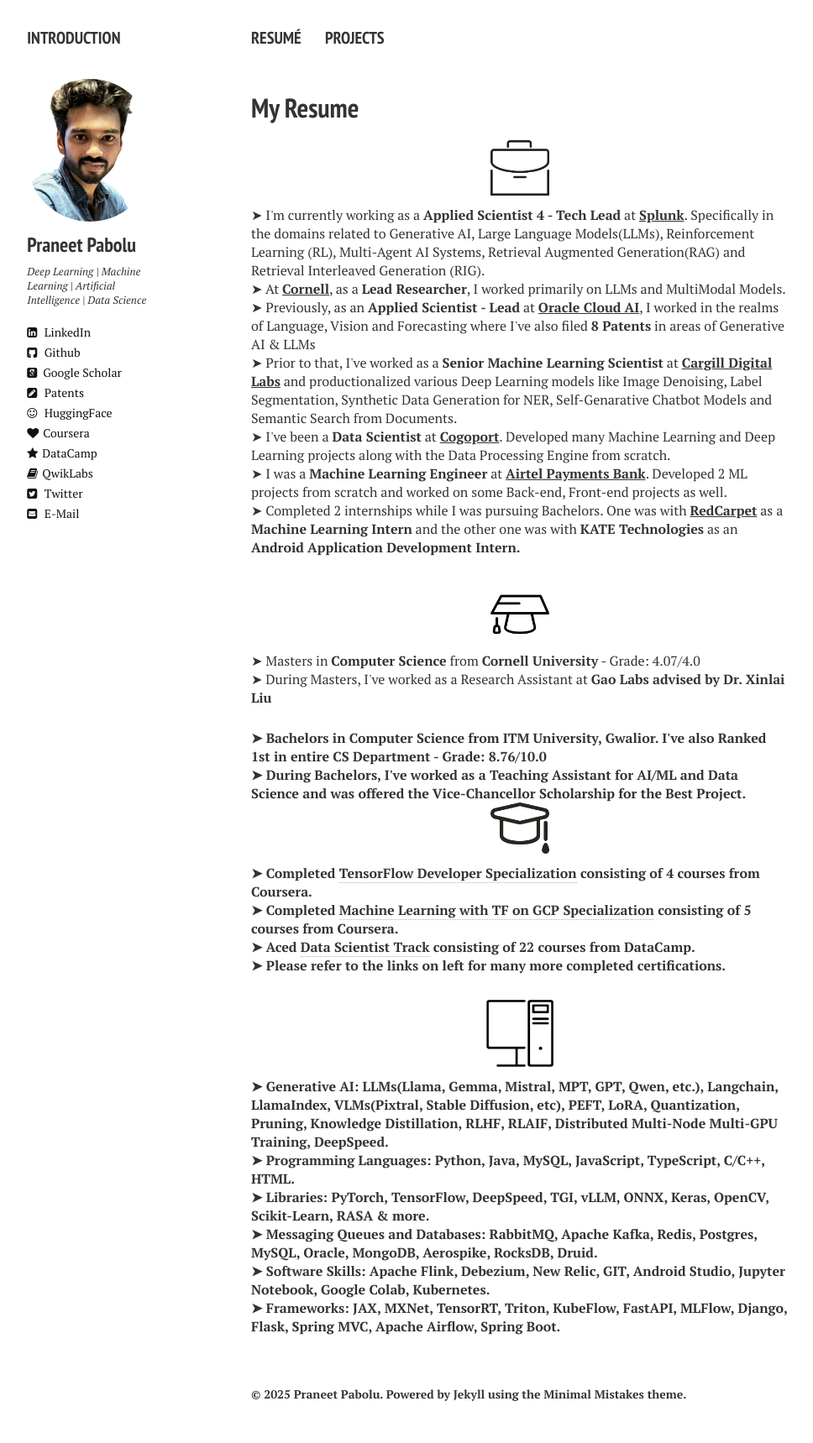
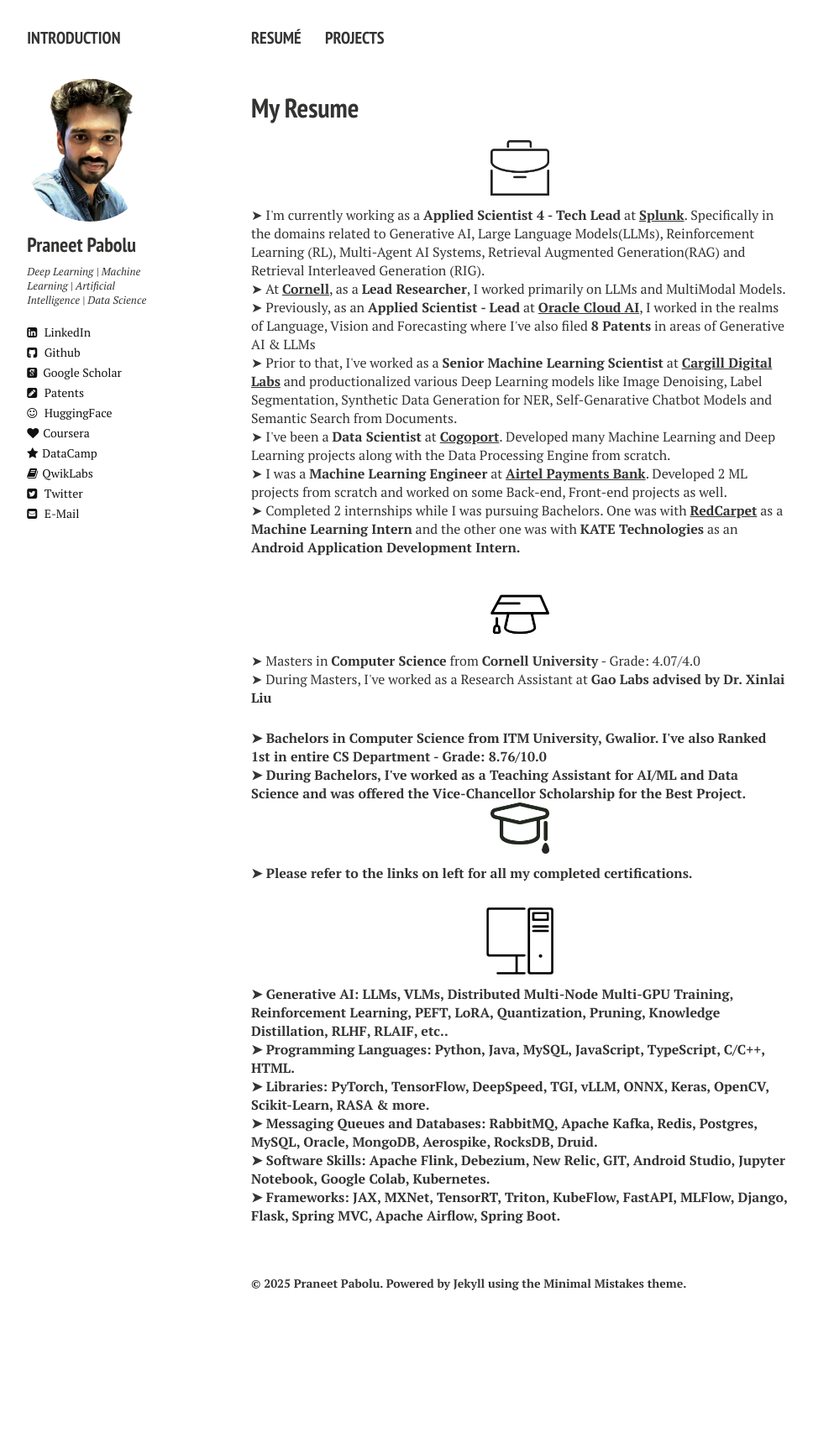
Before and after one commit to DeathReaper0965/deathreaper0965.github.io, a Jekyll site: the page built from resume.md, in a window 1280 px wide. Shown: the whole page at 84% size, without its empty margins (21-989 px from the left). Built offline with Jekyll 4.4.1, drawn with Linux system fonts in a browser that asks for light colours; nearby versions of some CDN libraries; after the commit the page ends 1587 px from its top, so only the background shows below that.

Commit message:
Update resume

```diff
--- a/_layouts/resume.html
+++ b/_layouts/resume.html
@@ -61,13 +61,10 @@
     <p align="left">&#10148 During Bachelors, I've worked as a Teaching Assistant for AI/ML and Data Science and was offered the <b>Vice-Chancellor Scholarship</b> for the Best Project.</p>
 
     <p align="center" class=bottom-small><img src="{{ site.url }}/images/resume/study.png" alt="Certifications" width="70" height="70" title="Certifications"></p>
-    <p align="left">&#10148 Completed <a href="https://www.coursera.org/account/accomplishments/specialization/HY66L5LPFFER" target="_blank">TensorFlow Developer Specialization</a> consisting of 4 courses from <b>Coursera</b>.</p>
-    <p align="left">&#10148 Completed <a href="https://www.coursera.org/account/accomplishments/specialization/MPJUBXP55FLR" target="_blank">Machine Learning with TF on GCP Specialization</a> consisting of 5 courses from <b>Coursera</b>.</p>
-    <p align="left">&#10148 Aced <a href="https://www.datacamp.com/statement-of-accomplishment/track/d7e13ca6676bc0786a2994146c03335a03c71305" target="_blank">Data Scientist Track</a> consisting of 22 courses from <b>DataCamp</b>.</p>
-    <p align="left" class="bottom-three">&#10148 Please refer to the links on left for many more completed certifications.</p>
+    <p align="left" class="bottom-three">&#10148 Please refer to the links on left for all my completed certifications.</p>
 
     <p align="center" class=bottom-small><img src="{{ site.url }}/images/resume/computer1.png" alt="Technical Skills" width="80" height="80" title="Technical Skills"></p>
-    <p align="left">&#10148 <b>Generative AI:</b> LLMs(Llama, Gemma, Mistral, MPT, GPT, Qwen, etc.), Langchain, LlamaIndex, VLMs(Pixtral, Stable Diffusion, etc), PEFT, LoRA, Quantization, Pruning, Knowledge Distillation, RLHF, RLAIF, Distributed Multi-Node Multi-GPU Training, DeepSpeed.</p>
+    <p align="left">&#10148 <b>Generative AI:</b> LLMs, VLMs, Distributed Multi-Node Multi-GPU Training, Reinforcement Learning, PEFT, LoRA, Quantization, Pruning, Knowledge Distillation, RLHF, RLAIF, etc..</p>
     <p align="left">&#10148 <b>Programming Languages:</b> Python, Java, MySQL, JavaScript, TypeScript, C/C++, HTML.</p>
     <p align="left">&#10148 <b>Libraries:</b> PyTorch, TensorFlow, DeepSpeed, TGI, vLLM, ONNX, Keras, OpenCV, Scikit-Learn, RASA & more.</p>
     <p align="left">&#10148 <b>Messaging Queues and Databases:</b> RabbitMQ, Apache Kafka, Redis, Postgres, MySQL, Oracle, MongoDB, Aerospike, RocksDB, Druid.</p>
```
